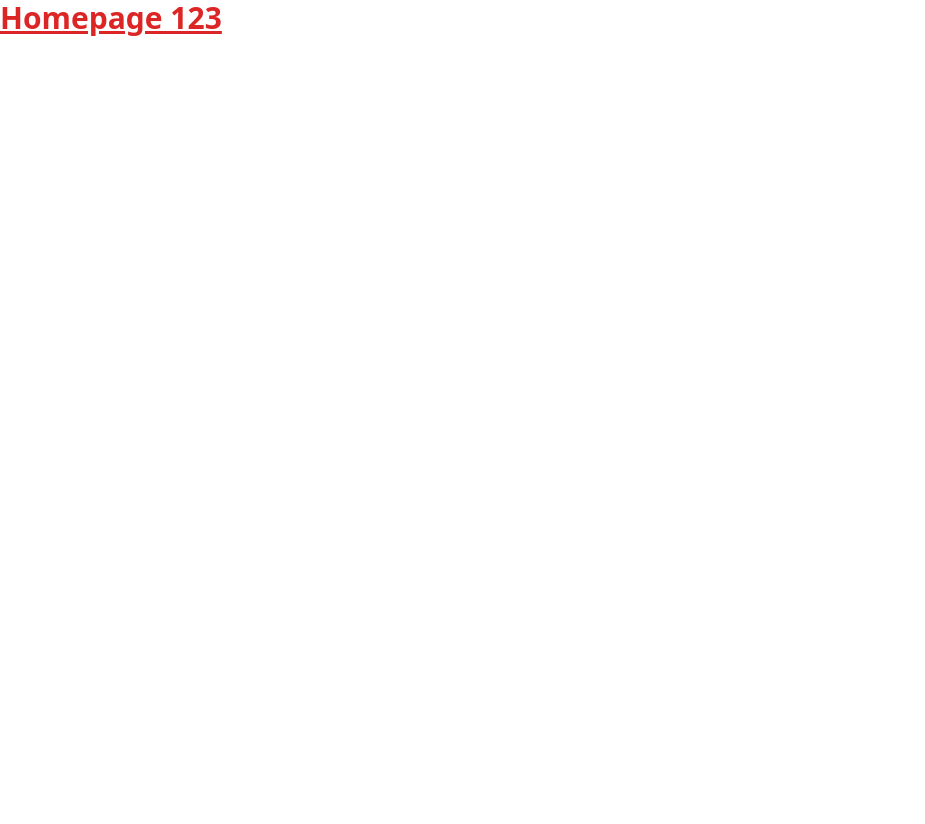
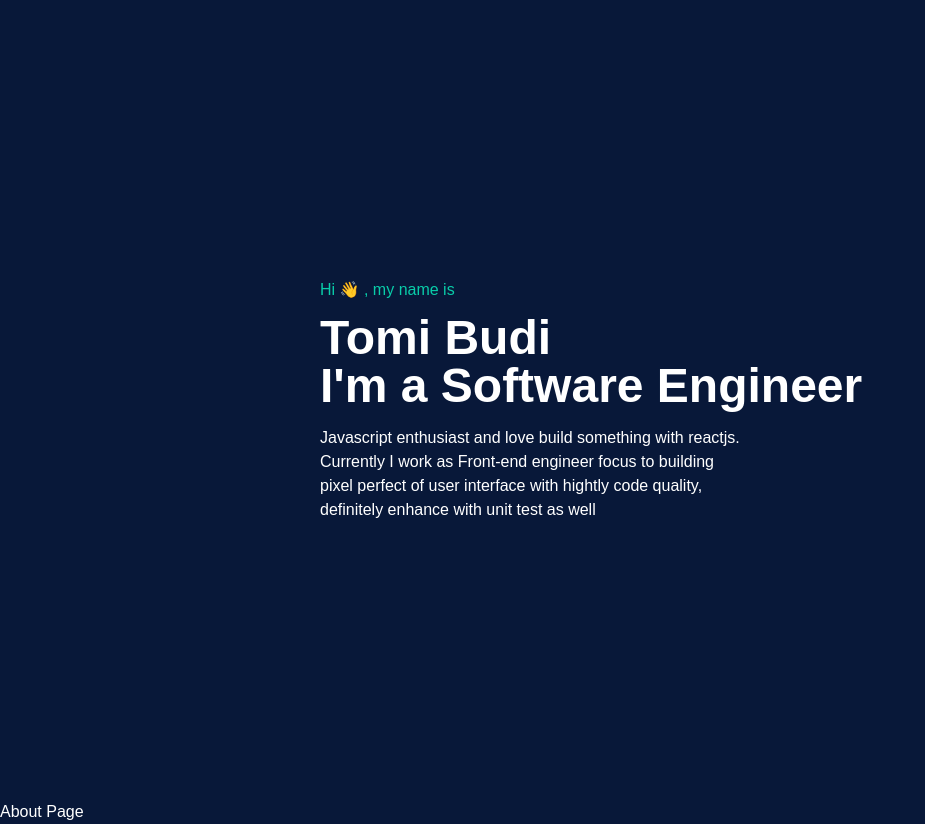
Before and after one commit to tomibudis/hellotoms, a Next.js app: page / in a window 1280 px wide. Shown: the whole page, without its empty margins (0-925 px from the left). Before the commit the page ends 800 px from the top, so only its background shows below. Built offline with nearby package versions, Linux system fonts and the light colour scheme.

Commit message:
feat: homepage view

```diff
--- a/package.json
+++ b/package.json
@@ -2,7 +2,7 @@
   "name": "hellotoms-lp",
   "private": false,
   "scripts": {
-    "dev": "next dev",
+    "dev": "next",
     "build": "next build",
     "build:gh-pages": "rm -rf node_modules/.cache && next build && next export && touch out/.nojekyll && git add out/ && git commit -m \"Deploy Helltoms to gh-pages\" && git subtree push --prefix out origin gh-pages",
     "start": "next start",
--- a/pages/index.tsx
+++ b/pages/index.tsx
@@ -1,17 +1,18 @@
 import type { NextPage } from 'next'
 import Head from 'next/head'
 
-import HomepageView from '../src/views/Homepage';
+import { Homepage, About } from '@views/index';
 
 const Home: NextPage = () => {
   return (
     <div>
       <Head>
-        <title>Hellotoms</title>
+        <title>Hellotoms 🤟</title>
         <meta name="description" content="Landing page hellotoms created by nextjs typescript" />
         <link rel="icon" href="/favicon.ico" />
       </Head>
-      <HomepageView />
+      <Homepage />
+      <About />
     </div>
   )
 }
--- /dev/null
+++ b/src/views/About/About.tsx
@@ -0,0 +1,9 @@
+import React from 'react';
+
+const About: React.FunctionComponent = (): JSX.Element => {
+  return (
+    <div>About Page</div>
+  )
+}
+
+export default About;
--- /dev/null
+++ b/src/views/About/index.ts
@@ -0,0 +1 @@
+export { default } from './About';
--- a/src/views/Homepage/Homepage.tsx
+++ b/src/views/Homepage/Homepage.tsx
@@ -2,11 +2,15 @@ import React from "react";
 
 const Homepage: React.FC = (): JSX.Element => {
   return (
-    <div>
-      <h1 className="text-3xl text-red-600 font-bold underline">
-        Homepage 123
-      </h1>
-    </div>
+      <div className="flex flex-col justify-center items-center min-h-screen">
+        <div className="w-6/12">
+          <p className="text-lightGreen pb-3">Hi 👋 , my name is</p>
+          <h1 className="font-bold text-5xl">
+            Tomi Budi<br /> {`I'm a Software Engineer`}
+          </h1>
+          <p className="mt-4 w-8/12">Javascript enthusiast and love build something with reactjs. Currently I work as Front-end engineer focus to building pixel perfect of user interface with hightly code quality, definitely enhance with unit test as well</p>
+        </div>
+      </div>
   );
 };
 
--- /dev/null
+++ b/src/views/index.ts
@@ -0,0 +1,2 @@
+export { default as Homepage } from './Homepage';
+export { default as About } from './About';
--- a/styles/globals.css
+++ b/styles/globals.css
@@ -1,3 +1,8 @@
 @tailwind base;
 @tailwind components;
 @tailwind utilities;
+
+body {
+  background-color: theme('colors.darkBlue');
+  color: theme('colors.white');
+}
--- a/tailwind.config.js
+++ b/tailwind.config.js
@@ -5,7 +5,17 @@ module.exports = {
     "./src/views/**/*.{js,ts,jsx,tsx}",
   ],
   theme: {
-    extend: {},
+    extend: {
+      colors: {
+        'darkBlue': '#081839',
+        'lightGreen': '#09CCA9',
+        'white': '#fff',
+      },
+    },
+    fontFamily: {
+      sans: ['Graphik', 'sans-serif'],
+      serif: ['Merriweather', 'serif'],
+    },
   },
   plugins: [],
 }
```
Also changed, not shown: 4 other files (tests, documents, lock files or other folders).
